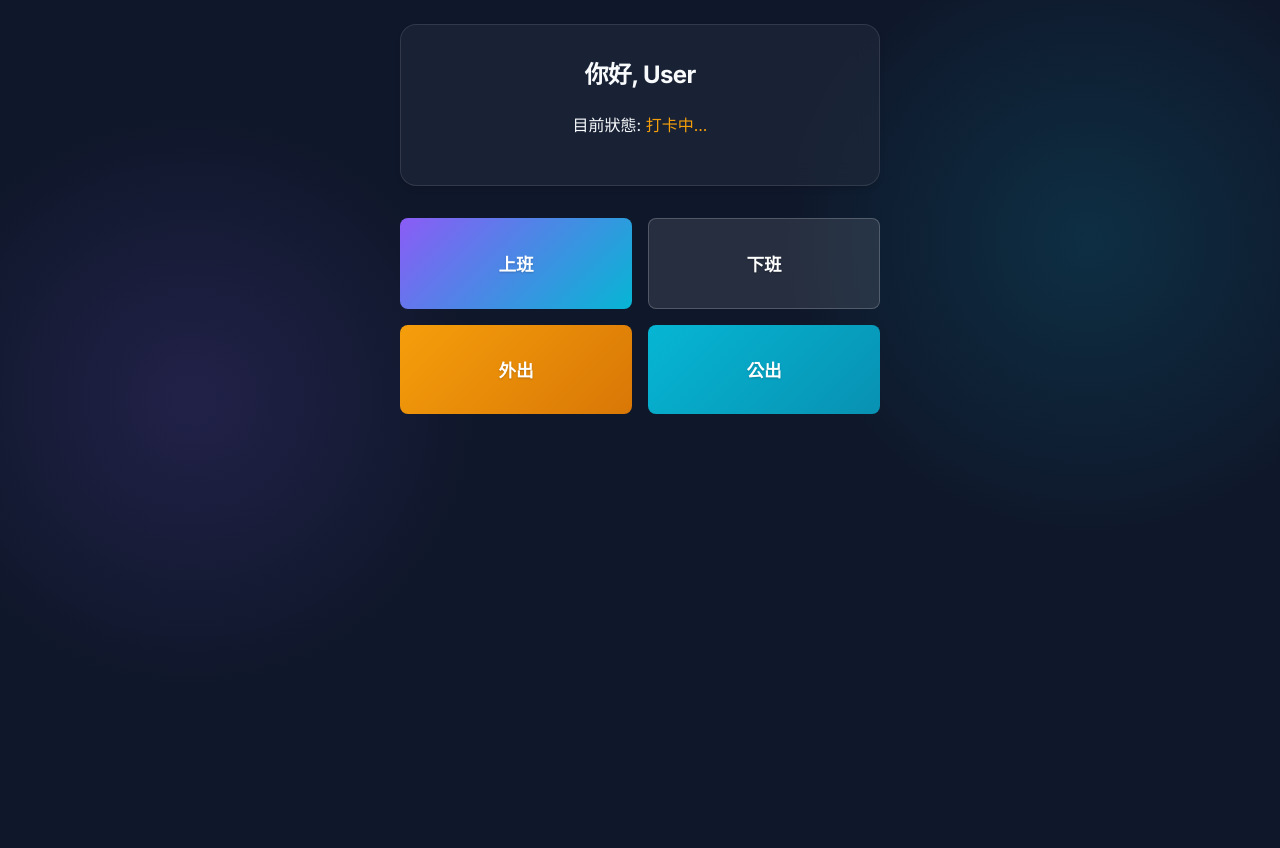
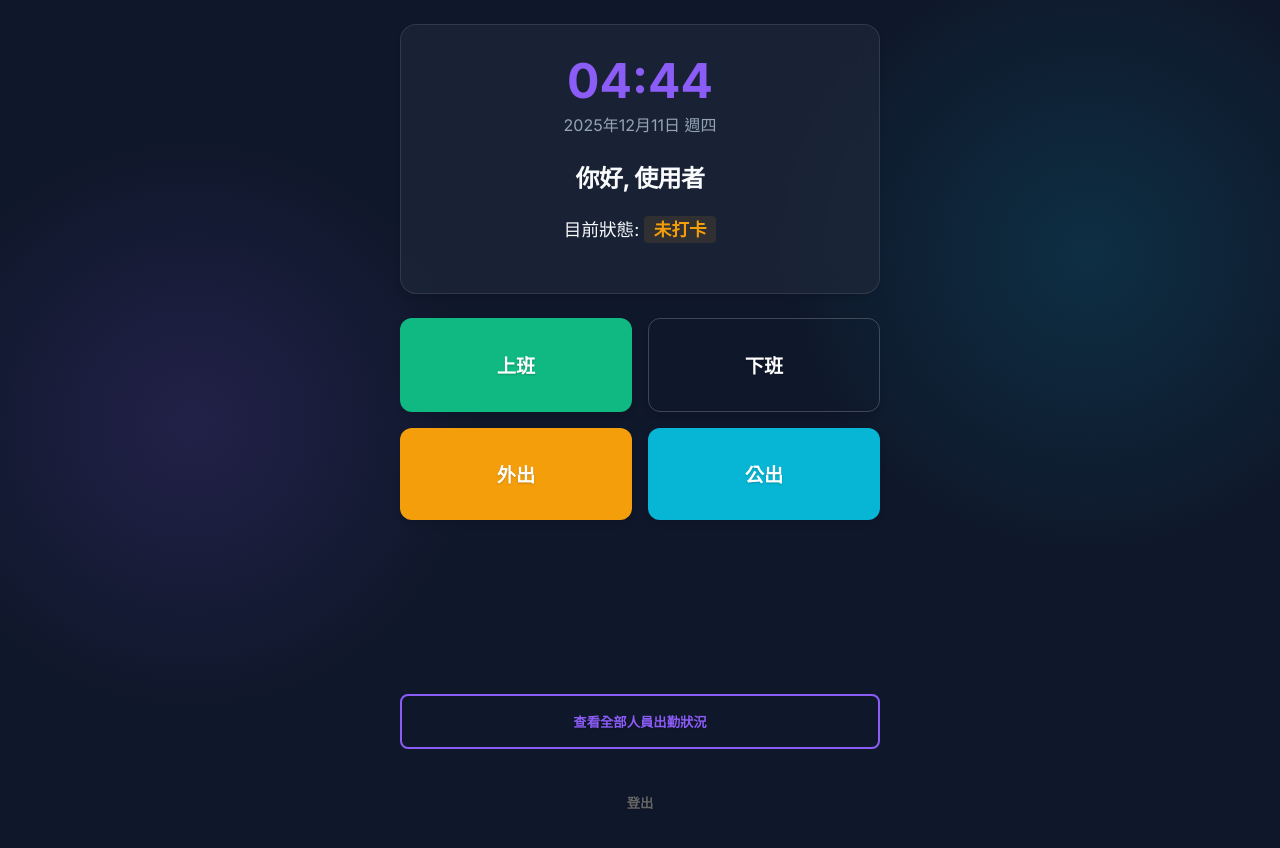
Before and after one commit to Ryan-itri/HRM, a Vue app in the folder frontend/: page /#/checkin in a window 1280 px wide. Before the commit the page ends 800 px from the top, so only its background shows below. Built offline with nearby package versions, Linux system fonts and the light colour scheme.

Commit message:
feat: 新增打卡功能實作與日期時間顯示，修正顯示名稱問題

```diff
--- a/frontend/src/views/AuthorizeLogin.vue
+++ b/frontend/src/views/AuthorizeLogin.vue
@@ -58,7 +58,7 @@ onMounted(async () => {
             // Overwrite any existing session to ensure we are logged in as the bound user
             localStorage.setItem('session', res.token)
             localStorage.setItem('role', res.user.role)
-            localStorage.setItem('user_name', res.user.name)
+            localStorage.setItem('user_name', res.user.name || res.user.Name || res.user.account || '使用者')
 
             state.value = 'success'
             setTimeout(() => {
--- a/frontend/src/views/LoginView.vue
+++ b/frontend/src/views/LoginView.vue
@@ -24,7 +24,7 @@ const handleLogin = async () => {
     if (result && result.token) {
         localStorage.setItem('session', result.token)
         localStorage.setItem('role', result.user.role)
-        localStorage.setItem('user_name', result.user.name)
+        localStorage.setItem('user_name', result.user.name || result.user.Name || result.user.account || '使用者')
 
         if (result.user.role === 'admin') {
             router.push('/admin')
--- a/frontend/src/views/MobileCheckIn.vue
+++ b/frontend/src/views/MobileCheckIn.vue
@@ -1,30 +1,120 @@
 <template>
   <div class="mobile-layout">
     <div class="glass-panel status-card">
+      <div class="clock-display">
+          <div class="time">{{ currentTime }}</div>
+          <div class="date">{{ currentDate }}</div>
+      </div>
+
       <h2>你好, {{ userName }}</h2>
-      <p>目前狀態: <span class="status-out">打卡中...</span></p>
+      <p class="status-text">目前狀態: <span class="status-badge" :class="currentStatusClass">{{ currentStatus }}</span></p>
+
+      <div v-if="isLoading" class="loading-overlay">
+          <div class="spinner"></div>
+          <p>處理中...</p>
+      </div>
     </div>
 
     <div class="action-grid">
-      <button class="nano-btn action-btn">上班</button>
-      <button class="nano-btn action-btn secondary">下班</button>
-      <button class="nano-btn action-btn warning">外出</button>
-      <button class="nano-btn action-btn info">公出</button>
+      <button class="nano-btn action-btn success" @click="handleCheckIn('上班')">上班</button>
+      <button class="nano-btn action-btn secondary" @click="handleCheckIn('下班')">下班</button>
+      <button class="nano-btn action-btn warning" @click="handleCheckIn('外出')">外出</button>
+      <button class="nano-btn action-btn info" @click="handleCheckIn('公出')">公出</button>
+    </div>
+
+    <div class="nav-actions">
+        <button class="nano-btn outline" @click="router.push('/kiosk')">
+            查看全部人員出勤狀況
+        </button>
+        <button class="nano-btn text-only" @click="handleLogout">
+            登出
+        </button>
     </div>
   </div>
 </template>
 
 <script setup lang="ts">
-import { ref, onMounted } from 'vue'
+import { ref, onMounted, onUnmounted, computed } from 'vue'
+import { useRouter } from 'vue-router'
+import { api } from '../api'
 
+const router = useRouter()
 const userName = ref('User')
+const currentStatus = ref('未打卡')
+const isLoading = ref(false)
+
+// Clock
+const currentTime = ref('')
+const currentDate = ref('')
+let clockInterval: any = null
+
+const updateClock = () => {
+    const now = new Date()
+    currentTime.value = now.toLocaleTimeString('zh-TW', { hour12: false, hour: '2-digit', minute: '2-digit' })
+    currentDate.value = now.toLocaleDateString('zh-TW', { year: 'numeric', month: 'long', day: 'numeric', weekday: 'short' })
+}
+
+const currentStatusClass = computed(() => {
+    if (currentStatus.value === '上班') return 'status-in'
+    if (currentStatus.value === '下班') return 'status-out'
+    return 'status-other'
+})
 
 onMounted(() => {
+    // 1. Get Name (Robust Check)
     const storedName = localStorage.getItem('user_name')
-    if (storedName) {
+    if (storedName && storedName !== 'undefined' && storedName !== 'null') {
         userName.value = storedName
+    } else {
+        // Fallback to role or account if name missing
+        const role = localStorage.getItem('role')
+        userName.value = role ? `(${role})` : '使用者'
     }
+
+    // 2. Start Clock
+    updateClock()
+    clockInterval = setInterval(updateClock, 1000)
+
+    // 3. TODO: Get current status from backend if supported?
+    // For now, default is unknown or locally cached last status?
+    // SRS didn't specify persistent status check on load, but we can default to '未打卡'
 })
+
+onUnmounted(() => {
+    if (clockInterval) clearInterval(clockInterval)
+})
+
+const handleCheckIn = async (status: string) => {
+    isLoading.value = true
+    try {
+        // Location (Optional per SRS V4, but good to have)
+        let location = ''
+        // If needed: navigator.geolocation.getCurrentPosition(...)
+
+        const token = localStorage.getItem('session')
+
+        await api.post('check_in_out', {
+            status: status,
+            location: location,
+            note: '',
+            uuid: localStorage.getItem('device_uuid') || ''
+        }, token || '')
+
+        currentStatus.value = status
+        alert(`打卡成功：${status}`)
+    } catch (e: any) {
+        alert('打卡失敗: ' + e.message)
+    } finally {
+        isLoading.value = false
+    }
+}
+
+const handleLogout = () => {
+    localStorage.removeItem('session')
+    localStorage.removeItem('role')
+    localStorage.removeItem('user_name')
+    router.push('/')
+}
 </script>
 
 <style scoped>
@@ -34,13 +124,48 @@ onMounted(() => {
   margin: 0 auto;
   display: flex;
   flex-direction: column;
-  gap: 2rem;
+  gap: 1.5rem;
+  min-height: 100vh;
 }
 
 .status-card {
   padding: 2rem;
   text-align: center;
+  position: relative;
+  overflow: hidden;
 }
+
+.clock-display {
+    margin-bottom: 1.5rem;
+}
+
+.clock-display .time {
+    font-size: 3rem;
+    font-weight: 700;
+    line-height: 1;
+    color: var(--color-primary);
+}
+
+.clock-display .date {
+    color: var(--color-text-muted);
+    margin-top: 0.5rem;
+}
+
+.status-text {
+    font-size: 1.1rem;
+    margin-top: 0.5rem;
+}
+
+.status-badge {
+    font-weight: 700;
+    padding: 0.2rem 0.6rem;
+    border-radius: 4px;
+    background: #eee;
+}
+
+.status-in { color: var(--color-success); background: rgba(34, 197, 94, 0.1); }
+.status-out { color: var(--color-text-muted); background: #eee; }
+.status-other { color: var(--color-warning); background: rgba(245, 158, 11, 0.1); }
 
 .action-grid {
   display: grid;
@@ -50,17 +175,71 @@ onMounted(() => {
 
 .action-btn {
   padding: 2rem 1rem;
-  font-size: 1.1rem;
+  font-size: 1.2rem;
+  font-weight: 600;
   display: flex;
   align-items: center;
   justify-content: center;
+  border-radius: 12px;
+  border: none;
+  cursor: pointer;
+  box-shadow: 0 4px 6px rgba(0,0,0,0.1);
+  transition: transform 0.1s;
 }
 
-.action-btn.warning {
-  background: linear-gradient(135deg, var(--color-warning), #d97706);
+.action-btn:active {
+    transform: scale(0.98);
 }
 
-.action-btn.info {
-  background: linear-gradient(135deg, var(--color-accent), #0891b2);
+.action-btn.success { background: var(--color-success); color: white; }
+.action-btn.secondary { background: var(--color-secondary); color: white; }
+.action-btn.warning { background: var(--color-warning); color: white; }
+.action-btn.info { background: var(--color-accent); color: white; }
+
+.nav-actions {
+    margin-top: auto;
+    display: flex;
+    flex-direction: column;
+    gap: 1rem;
+}
+
+.nano-btn.outline {
+    background: transparent;
+    border: 2px solid var(--color-primary);
+    color: var(--color-primary);
+    padding: 1rem;
+    width: 100%;
+}
+
+.nano-btn.text-only {
+    background: transparent;
+    border: none;
+    color: #666;
+    margin-top: 1rem;
+}
+
+.loading-overlay {
+    position: absolute;
+    top: 0; left: 0; right: 0; bottom: 0;
+    background: rgba(255,255,255,0.8);
+    display: flex;
+    flex-direction: column;
+    align-items: center;
+    justify-content: center;
+    z-index: 10;
+}
+
+.spinner {
+    width: 30px;
+    height: 30px;
+    border: 3px solid #ccc;
+    border-top-color: var(--color-primary);
+    border-radius: 50%;
+    animation: spin 1s linear infinite;
+    margin-bottom: 0.5rem;
+}
+
+@keyframes spin {
+    to { transform: rotate(360deg); }
 }
 </style>
```
Also changed, not shown: 6 other files (tests, documents, lock files or other folders).
